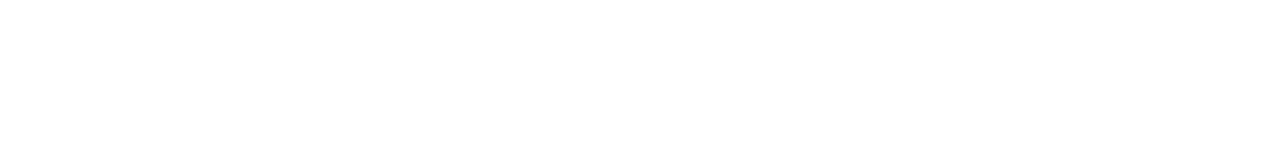
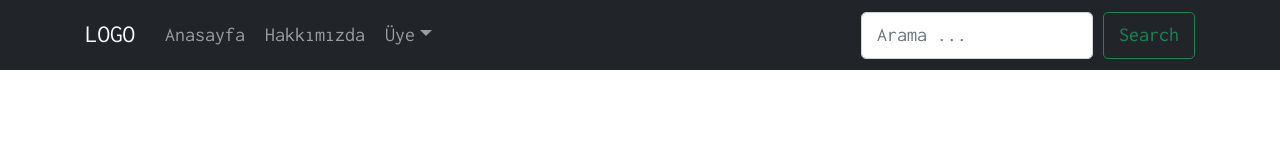
Before and after one commit to masutay/blog_project, a plain HTML site: page index.html in a window 1280 px wide. Drawn offline with nearby package versions, Linux system fonts and the light colour scheme; a web font is replaced by a local one.

Commit message:
navbar created

```diff
--- a/index.html
+++ b/index.html
@@ -29,18 +29,56 @@
 
 <body>
     <!-- start codes -->
+
     <!-- nav start codes -->
-    <nav></nav>
+    <!-- NOTE - eğer navbar da navbar-dark ise bg-dark olucak eger navbar-light ise bg-light olucak -->
+    <nav class="navbar navbar-expand-md navbar-dark bg-dark">
+        <div class="container">
+            <a class="navbar-brand" href="index.html">LOGO</a>
+            <!-- NOTE - sayfa küçüldüğünde oluşan toggler yani açılır pencereyi çalıştırır -->
+            <!-- NOTE - data-bs-toggle="collapse" collapse yapısı bastıktan sonra çalışan anlamına geliyor -->
+            <!-- NOTE - data-bs-target="#collapsibleNavId" kim ile haberleşeceğini bildiriyoruz aşagıda id si collapsibleNavId olan div ile haberleşiyor -->
+            <button class="navbar-toggler d-lg-none" type="button" data-bs-toggle="collapse" data-bs-target="#collapsibleNavId" aria-controls="collapsibleNavId" aria-expanded="false" aria-label="Toggle navigation">
+                <span class="navbar-toggler-icon"></span>
+            </button>
+            <div class="collapse navbar-collapse" id="collapsibleNavId">
+                <ul class="navbar-nav me-auto mt-2 mt-lg-0">
+                    <li class="nav-item active">
+                        <a class="nav-link" href="#home">Anasayfa <span class="visually-hidden">(current)</span></a>
+                    </li>
+                    <li class="nav-item">
+                        <a class="nav-link" href="#about">Hakkımızda</a>
+                    </li>
+                    <li class="nav-item dropdown">
+                        <a class="nav-link dropdown-toggle" href="#" id="dropdownId" data-bs-toggle="dropdown" aria-haspopup="true" aria-expanded="false">Üye</a>
+                        <div class="dropdown-menu" aria-labelledby="dropdownId">
+                            <a class="dropdown-item" href="#">Üye Ol</a>
+                            <a class="dropdown-item" href="#">Giriş Yap</a>
+                        </div>
+                    </li>
+                </ul>
+                <form class="d-flex my-2 my-lg-0">
+                    <input class="form-control me-sm-2" type="text" placeholder="Arama ...">
+                    <button class="btn btn-outline-success my-2 my-sm-0" type="submit">Search</button>
+                </form>
+            </div>
+        </div>
+    </nav>
+
     <!-- nav end codes -->
+
     <!-- header start codes -->
     <header></header>
     <!-- header end codes -->
+
     <!-- main start codes -->
     <main></main>
     <!-- main end codes -->
+
     <!-- footer start codes -->
     <footer></footer>
     <!-- footer end codes -->
+
     <!-- end codes -->
 
     <!-- Bootstrap JavaScript Libraries -->
```
